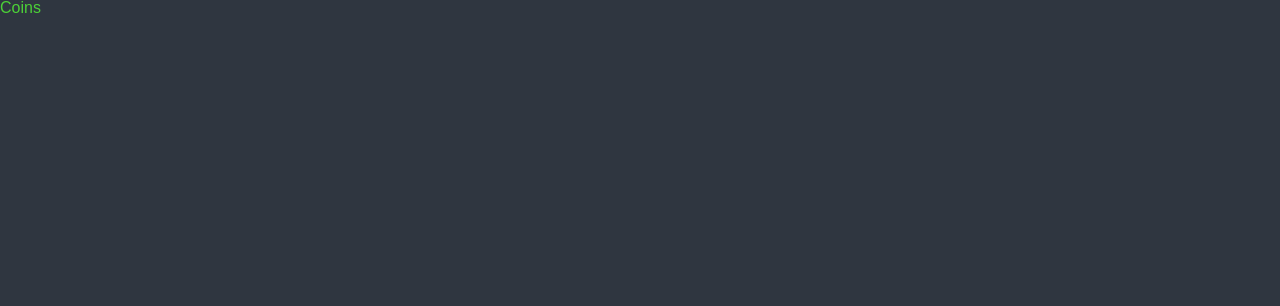
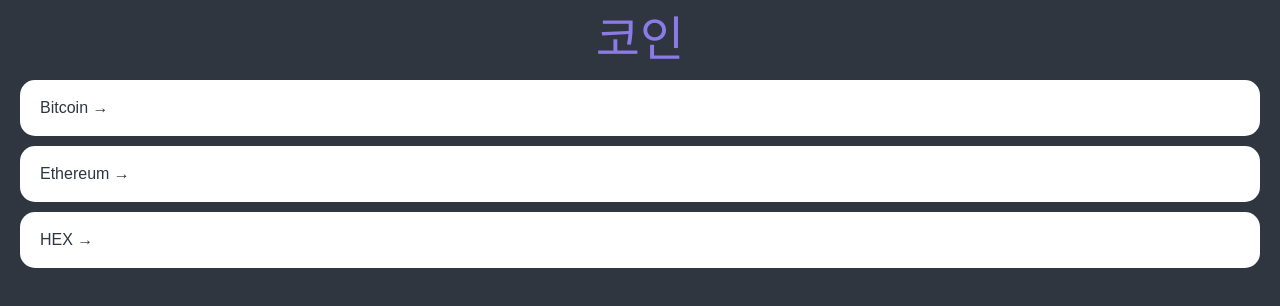
Before and after one commit to PCloud63514/react-masterclass, a React (Create React App) app: page / in a window 1280 px wide. Shown: the top 306 px of the page. Built offline with nearby package versions, Linux system fonts and the light colour scheme.

Commit message:
feat: react-router-dom Link 활용 및 프론트 페이지 추가

```diff
--- a/src/App.tsx
+++ b/src/App.tsx
@@ -62,6 +62,7 @@
   }
   a {
     text-decoration: none;
+    color: inherit;
   }
 `
 
--- a/src/routes/Coins.tsx
+++ b/src/routes/Coins.tsx
@@ -1,11 +1,82 @@
 import styled from "styled-components";
+import {Link} from "react-router-dom";
 
+const Container = styled.div`
+  padding: 0 20px;
+`
+const Header = styled.header`
+  height: 10vh;
+  display: flex;
+  justify-content: center;
+  align-items: center;
+`
+const CoinList = styled.ul``
+const Coin = styled.li`
+  background-color: white;
+  color: ${props => props.theme.bgColor};
+  border-radius: 15px;
+  margin-bottom: 10px;
+  a {
+    padding: 20px;
+    transition: color 0.2s ease-in;
+    display: block;
+  }
+  &:hover {
+    color: ${props => props.theme.accentColor}
+  }
+`
 const Title = styled.h1`
+  font-size: 48px;
   color: ${props => props.theme.accentColor}
 `
 
+const coins = [
+    {
+        id: "btc-bitcoin",
+        name: "Bitcoin",
+        symbol: "BTC",
+        rank: 1,
+        is_new: false,
+        is_active: true,
+        type: "coin",
+    },
+    {
+        id: "eth-ethereum",
+        name: "Ethereum",
+        symbol: "ETH",
+        rank: 2,
+        is_new: false,
+        is_active: true,
+        type: "coin",
+    },
+    {
+        id: "hex-hex",
+        name: "HEX",
+        symbol: "HEX",
+        rank: 3,
+        is_new: false,
+        is_active: true,
+        type: "token",
+    },
+]
+
 function Coins() {
-    return <Title>Coins</Title>
+    return (
+        <Container>
+            <Header>
+                <Title>코인</Title>
+            </Header>
+            <CoinList>
+                {coins.map(coin =>
+                    <Coin key={coin.id}>
+                        <Link to={`/${coin.id}`}>
+                            {coin.name} &rarr;
+                        </Link>
+                    </Coin>)
+                }
+            </CoinList>
+        </Container>
+    )
 }
 
 export default Coins
--- a/src/theme.ts
+++ b/src/theme.ts
@@ -3,5 +3,5 @@
 export const theme: DefaultTheme = {
     bgColor: "#2f3640",
     textColor: "#f5f6fa",
-    accentColor: "#4cd137"
+    accentColor: "#8c7ae6"
 }
```
